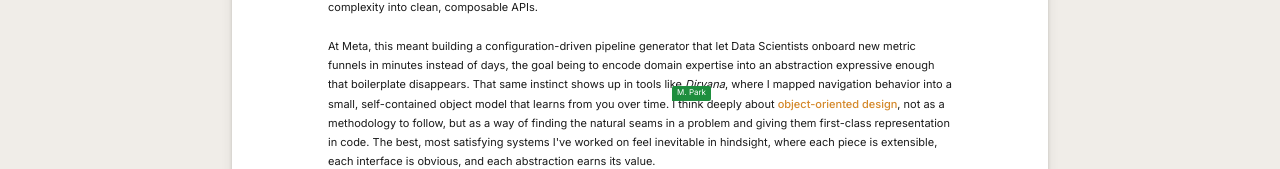
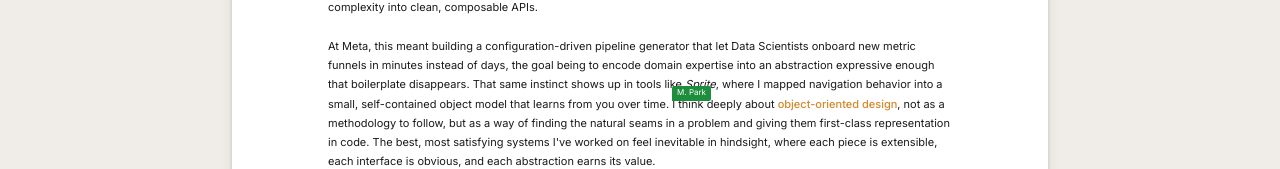
Before and after one commit to jlkendrick/jlkendrick, a Next.js app: page / in a window 1280 px wide. Shown: the part 472-641 px from the top of the page. Built offline with nearby package versions, Linux system fonts and the light colour scheme.

Commit message:
Update README and project references: change website link to jlkendrick.dev, replace 'Dirvana' with 'Sprite' in multiple locations, and remove the dirvana-demo.mp4 file.

```diff
--- a/src/components/docs/document/DocSummary.tsx
+++ b/src/components/docs/document/DocSummary.tsx
@@ -23,7 +23,7 @@ export default function DocSummary() {
         Data Scientists onboard new metric funnels in minutes instead of days, the goal being to encode domain
         expertise into an abstraction expressive enough that boilerplate disappears. That same instinct shows
         up in tools like{" "}
-        <span style={{ fontStyle: "italic" }}>Dirvana</span>, where I mapped navigation behavior into a small,
+        <span style={{ fontStyle: "italic" }}>Sprite</span>, where I mapped navigation behavior into a small,
         self-contained object model that learns from you over time.<InlineCursor person="M. Park" slot={0} /> I think deeply about{" "}
         <span style={{ color: "var(--docs-accent)", fontWeight: 500 }}>object-oriented design</span>, not as a
         methodology to follow, but as a way of finding the natural seams in a problem and giving them first-class
--- a/src/data/content.ts
+++ b/src/data/content.ts
@@ -63,8 +63,8 @@ export const projects: Project[] = [
     demoHeight: 295,
   },
   {
-    id: "dirvana",
-    title: "Dirvana",
+    id: "sprite",
+    title: "Sprite",
     description: "High-performance C++ CLI for intelligent terminal navigation with sub-millisecond path resolution.",
     longDescription:
       "A Zsh augmentation tool built in C++20 that learns from your navigation patterns. Embeds SQLite for persistent history and uses a frequency/recency ranking algorithm to surface the right directory instantly — reducing keystrokes by ~40% during deep traversal.",
@@ -75,11 +75,11 @@ export const projects: Project[] = [
       "Quick-nav engine wrapping standard shell binaries",
       "curl | bash installer with Zsh config injection",
     ],
-    github: "https://github.com/jlkendrick/dirvana",
-    brewInstall: "brew install jlkendrick/tap/dirvana",
-    demo: "/videos/dirvana-demo.mp4",
+    github: "https://github.com/jlkendrick/sprite",
+    brewInstall: "brew install jlkendrick/tap/sprite",
+    demo: "/videos/sprite-demo.mp4",
     demoHeight: 383,
-    live: "https://jlkendrick.github.io/dirvana/"
+    live: "https://jlkendrick.github.io/sprite/"
   },
   {
     id: "sqlmate",
```
Also changed, not shown: 2 other files (tests, documents, lock files or other folders).
